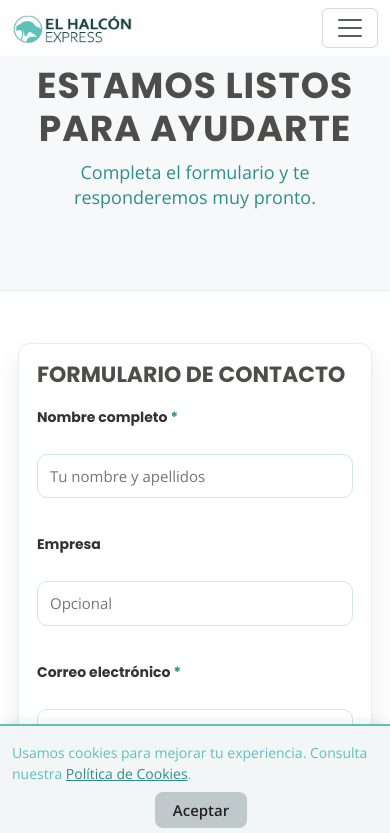
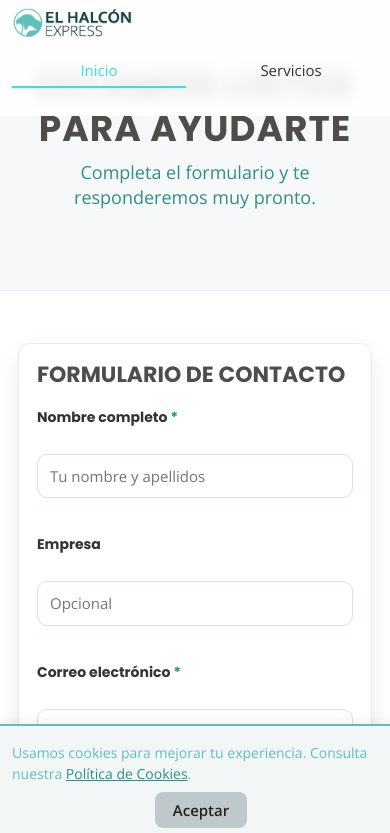
Before and after one commit to Harpoonsito/elhalconexpress.github.io, a website: page halcon-page/contacto.html in a window 390 px wide. Shown: the top 833 px of the page. Drawn offline with nearby package versions, Linux system fonts and the light colour scheme; a script that the page names is missing.

```diff
--- a/halcon-page/contacto.html
+++ b/halcon-page/contacto.html
@@ -25,21 +25,12 @@
 
   <!-- Navigation igual a servicios/index -->
   <header id="menu">
-    <nav class="navbar navbar-expand-lg fixed-top" role="navigation" aria-label="Navegación principal">
+    <nav class="navbar fixed-top" role="navigation" aria-label="Navegación principal">
       <div class="container">
-        <!-- Brand + mobile toggle -->
         <a class="navbar-brand" href="index.html#menu" aria-label="Inicio">
           <img src="images/Logo/Logo Halcón pequeño.png" alt="El Halcón Express">
         </a>
-
-        <button class="navbar-toggler" type="button" data-bs-toggle="collapse" data-bs-target="#mainNav"
-          aria-controls="mainNav" aria-expanded="false" aria-label="Abrir navegación">
-          <span class="navbar-toggler-icon"></span>
-        </button>
-
-        <!-- Links -->
-        <div class="collapse navbar-collapse" id="mainNav">
-          <ul class="navbar-nav ms-auto">
+        <ul class="navbar-nav ms-auto" style="flex-direction: row; gap: 18px; margin-bottom: 0;">
           <li class="nav-item">
             <a class="nav-link" href="index.html#menu">Inicio</a>
           </li>
@@ -47,7 +38,6 @@
             <a class="nav-link" href="servicios.html">Servicios</a>
           </li>
         </ul>
-        </div>
       </div>
     </nav>
   </header>
```
Lines whose indentation alone changed are shown as unchanged.
